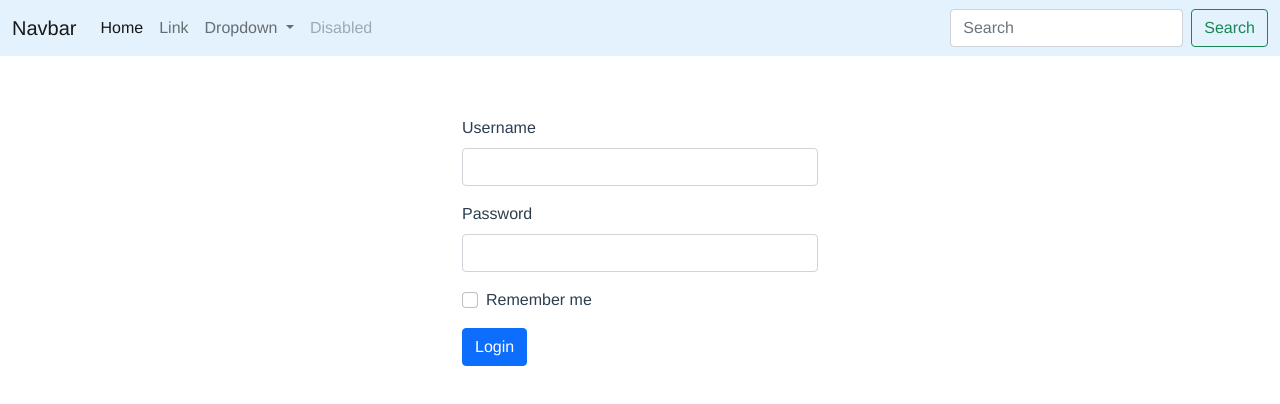
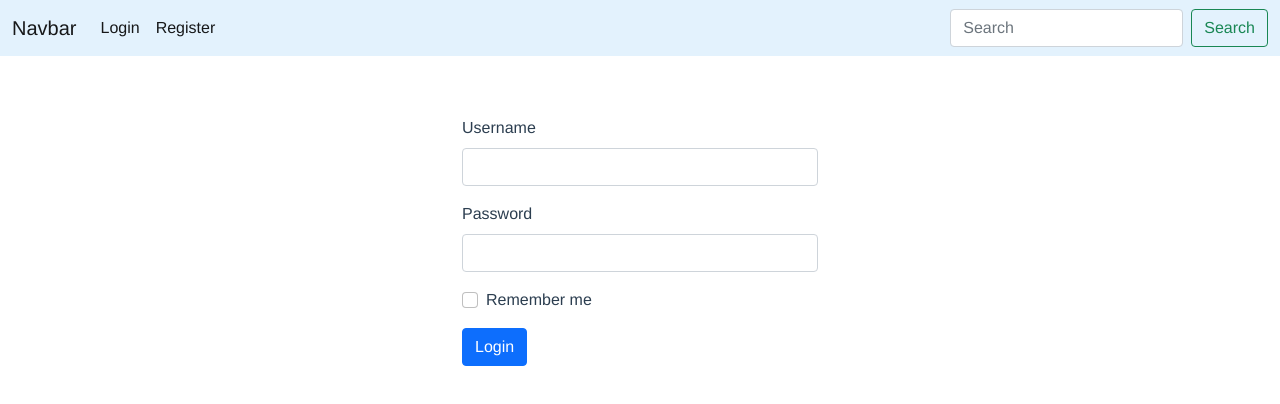
Before and after one commit to PialKanti/AttendanceManagement, a Vue app in the folder AttendanceManagement.ClientApp/: page / in a window 1280 px wide. Shown: the top 404 px of the page. Built offline with nearby package versions, Linux system fonts and the light colour scheme.

Commit message:
Change navbar options after successful login

```diff
--- a/AttendanceManagement.ClientApp/src/components/LoginForm.vue
+++ b/AttendanceManagement.ClientApp/src/components/LoginForm.vue
@@ -24,9 +24,15 @@
 </template>
 
 <script>
+import { useAuthStore } from '@/stores/AuthStore';
 import axios from 'axios'
 
 export default {
+    setup() {
+        const authStore = useAuthStore()
+
+        return { authStore }
+    },
     name: 'LoginForm',
     data() {
         return {
@@ -42,6 +48,9 @@ export default {
             }, { withCredentials: true });
 
             console.log(response.data);
+            if (response.status === 200) {
+                this.authStore.login();
+            }
         }
     }
 }
--- a/AttendanceManagement.ClientApp/src/components/NavBar.vue
+++ b/AttendanceManagement.ClientApp/src/components/NavBar.vue
@@ -7,29 +7,17 @@
                 <span class="navbar-toggler-icon"></span>
             </button>
             <div class="collapse navbar-collapse" id="navbarSupportedContent">
-                <ul class="navbar-nav me-auto mb-2 mb-lg-0">
+                <ul class="navbar-nav me-auto mb-2 mb-lg-0" v-if="authStore.user.isLoggedIn">
                     <li class="nav-item">
                         <a class="nav-link active" aria-current="page" href="#">Home</a>
                     </li>
+                </ul>
+                <ul class="navbar-nav me-auto mb-2 mb-lg-0" v-else>
                     <li class="nav-item">
-                        <a class="nav-link" href="#">Link</a>
-                    </li>
-                    <li class="nav-item dropdown">
-                        <a class="nav-link dropdown-toggle" href="#" id="navbarDropdown" role="button"
-                            data-bs-toggle="dropdown" aria-expanded="false">
-                            Dropdown
-                        </a>
-                        <ul class="dropdown-menu" aria-labelledby="navbarDropdown">
-                            <li><a class="dropdown-item" href="#">Action</a></li>
-                            <li><a class="dropdown-item" href="#">Another action</a></li>
-                            <li>
-                                <hr class="dropdown-divider">
-                            </li>
-                            <li><a class="dropdown-item" href="#">Something else here</a></li>
-                        </ul>
+                        <a class="nav-link active" aria-current="page" href="#">Login</a>
                     </li>
                     <li class="nav-item">
-                        <a class="nav-link disabled" href="#" tabindex="-1" aria-disabled="true">Disabled</a>
+                        <a class="nav-link active" aria-current="page" href="#">Register</a>
                     </li>
                 </ul>
                 <form class="d-flex">
@@ -42,7 +30,14 @@
 </template>
 
 <script>
+import { useAuthStore } from '@/stores/AuthStore';
+
 export default {
+    setup() {
+        const authStore = useAuthStore()
+
+        return { authStore }
+    },
     name: 'NavBar'
 }
 </script>
--- a/AttendanceManagement.ClientApp/src/stores/AuthStore.js
+++ b/AttendanceManagement.ClientApp/src/stores/AuthStore.js
@@ -1,12 +1,12 @@
 import { defineStore } from "pinia";
 
 export const useAuthStore = defineStore('authStore', {
-    state: () => {
+    state: () => ({
         user: {
-            isLoggedIn: false;
-            username: '';
+            isLoggedIn: false,
+            username: '',
         }
-    },
+    }),
     actions: {
         login(username) {
             this.user.isLoggedIn = true;
```
